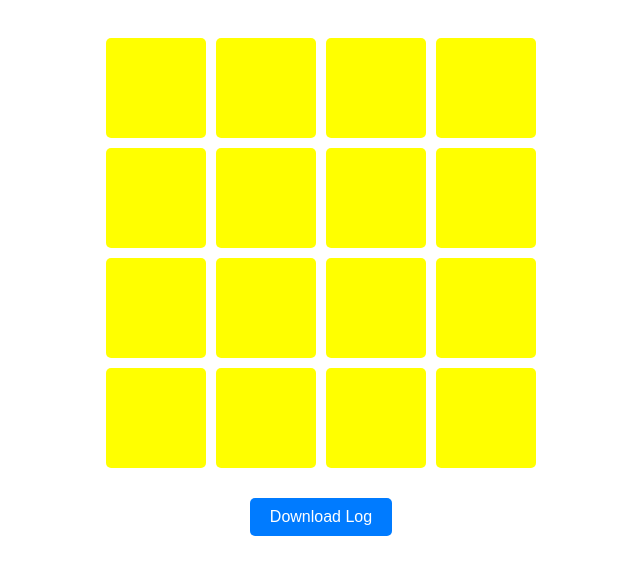
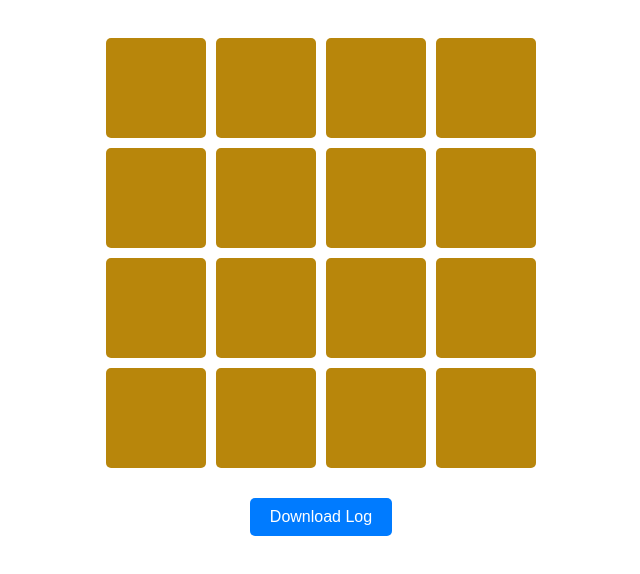
Before and after one commit to farshidfarzan/memory-game, a plain HTML site: page index.html in a window 1280 px wide. Shown: the part 212-786 px from the top of the page, without its empty margins (319-959 px from the left). Drawn offline with Linux system fonts and the light colour scheme.

Commit message:
Update styles.css

```diff
--- a/styles.css
+++ b/styles.css
@@ -36,7 +36,7 @@ h1 {
 .card {
   width: 100px;
   height: 100px;
-  background-color: yellow;
+  background-color: #b8860b;
   cursor: pointer;
   border-radius: 5px;
   background-size: cover;
```
